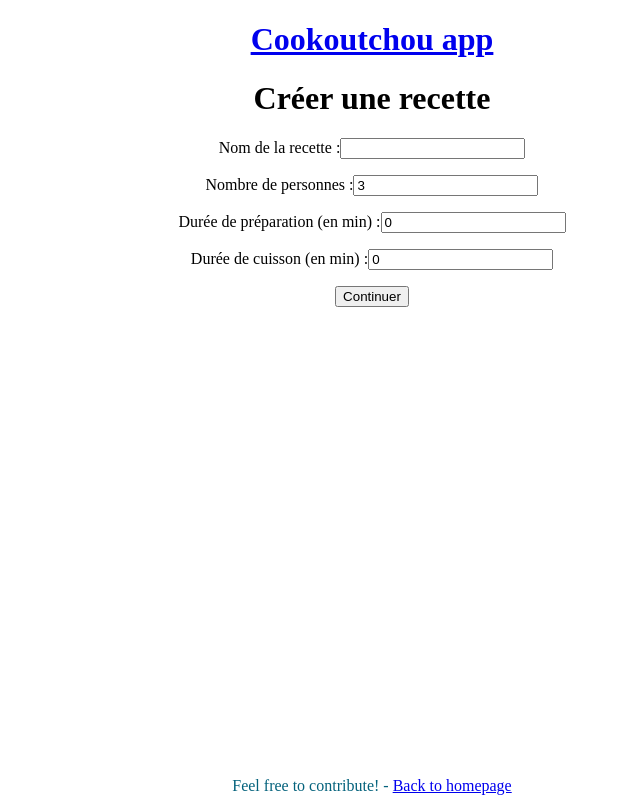
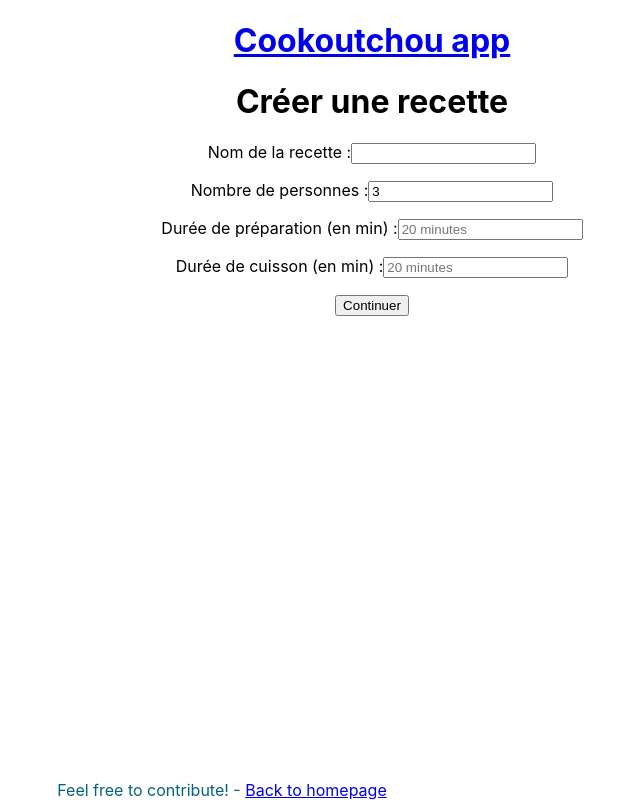
Before and after one commit to emma-dlmrch/cookoutchou, a React (Create React App) app in the folder frontend/: page /recipes/create in a window 1280 px wide. Shown: the whole page, without its empty margins (268-908 px from the left). Built offline with nearby package versions, Linux system fonts and the light colour scheme.

Commit message:
Reorganize styling and remove required duration parameters

```diff
--- a/frontend/src/App.css
+++ /dev/null
@@ -1,25 +0,0 @@
-.App {
-  width: 500px;
-  text-align: center;
-  margin: auto;
-}
-
-.App
-
-.App ul {
-  text-align: left;
-}
-
-.App-link {
-  color: #04627c;
-}
-
-footer {
-  position: absolute;
-  bottom: 5px;
-  z-index: 10;
-  width: 500px;
-  text-align: center;
-
-  color: #04627c;
-}
--- a/frontend/src/App.tsx
+++ b/frontend/src/app.tsx
@@ -5,7 +5,7 @@ import Router from "./router";
 import Header from "./layout/header";
 import Footer from "./layout/footer";
 
-import "./App.css";
+import "./styles/app.css";
 
 function App() {
     return (
--- a/frontend/src/index.tsx
+++ b/frontend/src/index.tsx
@@ -1,8 +1,6 @@
 import React from "react";
 import ReactDOM from "react-dom/client";
-import App from "./App";
-
-import "./index.css";
+import App from "./app";
 
 const root = ReactDOM.createRoot(document.getElementById("root") as HTMLElement);
 root.render(
--- a/frontend/src/pages/home.tsx
+++ b/frontend/src/pages/home.tsx
@@ -1,7 +1,5 @@
 import React from "react";
 import { Link } from "react-router-dom";
-
-import "../App.css";
 
 function Homepage() {
     return (
--- a/frontend/src/pages/recipes/form.tsx
+++ b/frontend/src/pages/recipes/form.tsx
@@ -1,6 +1,6 @@
 import React, { useState } from "react";
 
-import { Recipe, RecipeCreationFirstStep, Moment } from "../../models";
+import { Recipe, RecipeCreationFirstStep, Moment, IngredientInRecipe } from "../../models";
 import "../../styles/recipes.css";
 
 function RecipeGeneralInfoForm({ callback }: { callback: (recipe: RecipeCreationFirstStep) => void }) {
@@ -29,13 +29,17 @@ function RecipeGeneralInfoForm({ callback }: { callback: (recipe: RecipeCreation
         if (!isValid()) {
             return;
         }
-
-        callback({
+        const newRecipe: RecipeCreationFirstStep = {
             name,
             nbPeople,
-            preparationTime,
-            cookingTime,
-        });
+        };
+        if (preparationTime) {
+            newRecipe.preparationTime = preparationTime;
+        }
+        if (preparationTime) {
+            newRecipe.cookingTime = cookingTime;
+        }
+        callback(newRecipe);
     };
 
     return (
@@ -73,9 +77,7 @@ function RecipeGeneralInfoForm({ callback }: { callback: (recipe: RecipeCreation
                         step="1"
                         name="preparationTime"
                         id="preparationTime"
-                        required
-                        placeholder={preparationTime.toString()}
-                        defaultValue={preparationTime}
+                        placeholder={"20 minutes"}
                         onChange={(e) => setPreparationTime(parseInt(e.target.value, 10))}
                     />
                 </p>
@@ -86,9 +88,7 @@ function RecipeGeneralInfoForm({ callback }: { callback: (recipe: RecipeCreation
                         step="1"
                         name="cookingTime"
                         id="cookingTime"
-                        required
-                        placeholder={cookingTime.toString()}
-                        defaultValue={cookingTime}
+                        placeholder={"20 minutes"}
                         onChange={(e) => setCookingTime(parseInt(e.target.value, 10))}
                     />
                 </p>
@@ -101,6 +101,14 @@ function RecipeGeneralInfoForm({ callback }: { callback: (recipe: RecipeCreation
     );
 }
 
+function ShowIngredientInRecipe({ ingredient }: { ingredient: IngredientInRecipe }) {
+    return (
+        <>
+            {ingredient.name} : {ingredient.quantity} {ingredient.unit}
+        </>
+    );
+}
+
 function RecipeEditionForm({ recipe }: { recipe: Recipe }) {
     return (
         <div className="recipe-edition">
@@ -110,23 +118,46 @@ function RecipeEditionForm({ recipe }: { recipe: Recipe }) {
             </div>
             <div>
                 <h2>Ingrédients</h2>
+                <ul>
+                    {recipe.ingredients &&
+                        recipe.ingredients.length > 0 &&
+                        recipe.ingredients.map((ingredient) => {
+                            return (
+                                <li>
+                                    <ShowIngredientInRecipe ingredient={ingredient} />
+                                </li>
+                            );
+                        })}
+                </ul>
             </div>
             <div>
                 <h2>Informations</h2>
                 <p>Nombre de personnes : {recipe.nbPeople}</p>
-                <p>Durée de préparation : {recipe.preparationTime}</p>
-                <p>Durée de cuisson : {recipe.cookingTime}</p>
+                <p>Durée de préparation : {recipe.preparationTime ? recipe.preparationTime : "non précisée"}</p>
+                <p>Durée de cuisson : {recipe.cookingTime ? recipe.cookingTime : "non précisée"}</p>
             </div>
-            <div></div>
+            <div className="recipe-instructions">
+                <h2>Instructions</h2>
+                <ol>
+                    <li>Instruction 1</li>
+                    <li>Instruction 1</li>
+                    <li>Instruction 1</li>
+                    <li>Instruction 1</li>
+                    <li>Instruction 1</li>
+                    <li>Instruction 1</li>
+                    <li>Instruction 1</li>
+                    <li>Instruction 1</li>
+                    <li>Instruction 1</li>
+                    <li>Instruction 1</li>
+                    <li>Instruction 1</li>
+                    <li>Instruction 1</li>
+                </ol>
+            </div>
         </div>
     );
 }
 
 function RecipeForm({ create = true, recipeId = 0 }: { create?: boolean; recipeId?: number }) {
-    const [recipe, setRecipe] = useState<Recipe>({ name: "", nbPeople: 3 });
-    const [step, setStep] = useState<number>(create ? 1 : 2);
-
-    const title = create ? "Créer une recette" : "Modifier une recette";
     const moments: Array<Moment> = [
         {
             name: "Petit-déjeuner",
@@ -141,6 +172,14 @@ function RecipeForm({ create = true, recipeId = 0 }: { create?: boolean; recipeI
             name: "Dîner",
         },
     ];
+    const ingredients = [
+        { slug: "patate", name: "Patate", quantity: 1, unit: "kg" },
+        { slug: "huile-dolive", name: "Huile d'olive", quantity: 5, unit: "cuillère(s) à soupe" },
+        { slug: "gros-sel", name: "Gros sel", quantity: 4, unit: "poignées" },
+    ];
+
+    const [recipe, setRecipe] = useState<Recipe>({ name: "", nbPeople: 3, ingredients });
+    const [step, setStep] = useState<number>(create ? 1 : 2);
 
     const firstStep = (newRecipe: RecipeCreationFirstStep) => {
         setRecipe({
@@ -150,6 +189,7 @@ function RecipeForm({ create = true, recipeId = 0 }: { create?: boolean; recipeI
         setStep(2);
     };
 
+    const title = create ? "Créer une recette" : "Modifier une recette";
     return (
         <div>
             <h1>{title}</h1>
--- /dev/null
+++ b/frontend/src/styles/app.css
@@ -0,0 +1,37 @@
+.App {
+    width: 800px;
+    text-align: center;
+    margin: auto;
+}
+
+.App ul,
+.App ol {
+    text-align: left;
+}
+
+.App-link {
+    color: #04627c;
+}
+
+footer {
+    position: fixed;
+    bottom: 0;
+    z-index: 10;
+    width: 500px;
+    text-align: center;
+
+    background-color: white;
+    color: #04627c;
+}
+
+body {
+    margin: 0;
+    font-family: -apple-system, BlinkMacSystemFont, "Segoe UI", "Roboto", "Oxygen", "Ubuntu", "Cantarell", "Fira Sans",
+        "Droid Sans", "Helvetica Neue", sans-serif;
+    -webkit-font-smoothing: antialiased;
+    -moz-osx-font-smoothing: grayscale;
+}
+
+code {
+    font-family: source-code-pro, Menlo, Monaco, Consolas, "Courier New", monospace;
+}
--- a/frontend/src/styles/recipes.css
+++ b/frontend/src/styles/recipes.css
@@ -1,8 +1,20 @@
 .recipe-edition {
     display: grid;
     grid-template-columns: 1fr 1fr;
+    row-gap: 10px;
+    column-gap: 10px;
+}
+.recipe-edition div:not(:first-child) {
+    border: 1px solid lightgray;
+    border-radius: 20px;
 }
 
 .recipe-title {
     grid-column: 1 / -1;
 }
+.recipe-instructions {
+    grid-column: 1 / -1;
+}
+
+@media screen {
+}
```
Also changed, not shown: frontend/src/index.css (deleted, +0 -13 lines), frontend/src/models.ts (+9 -1 lines).
